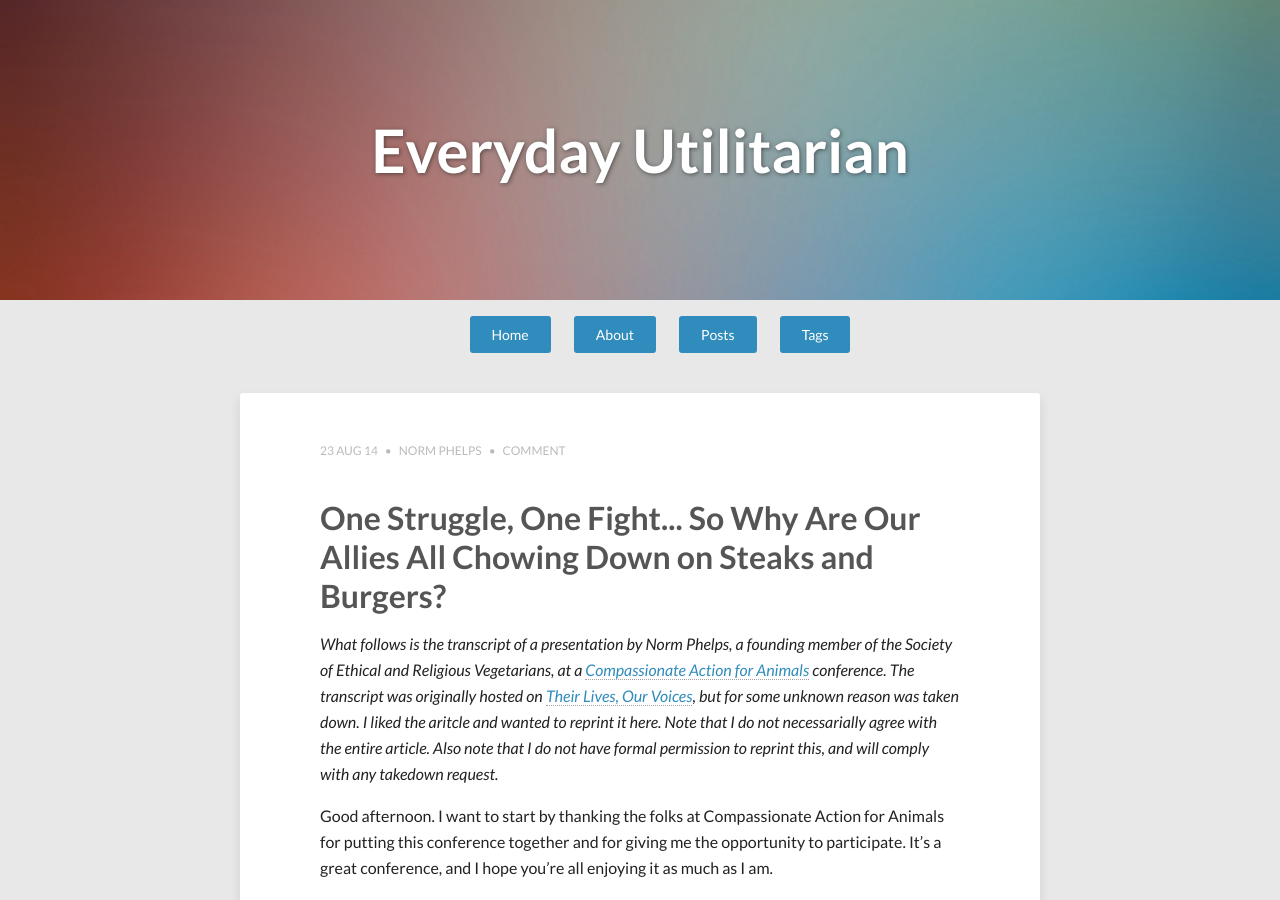
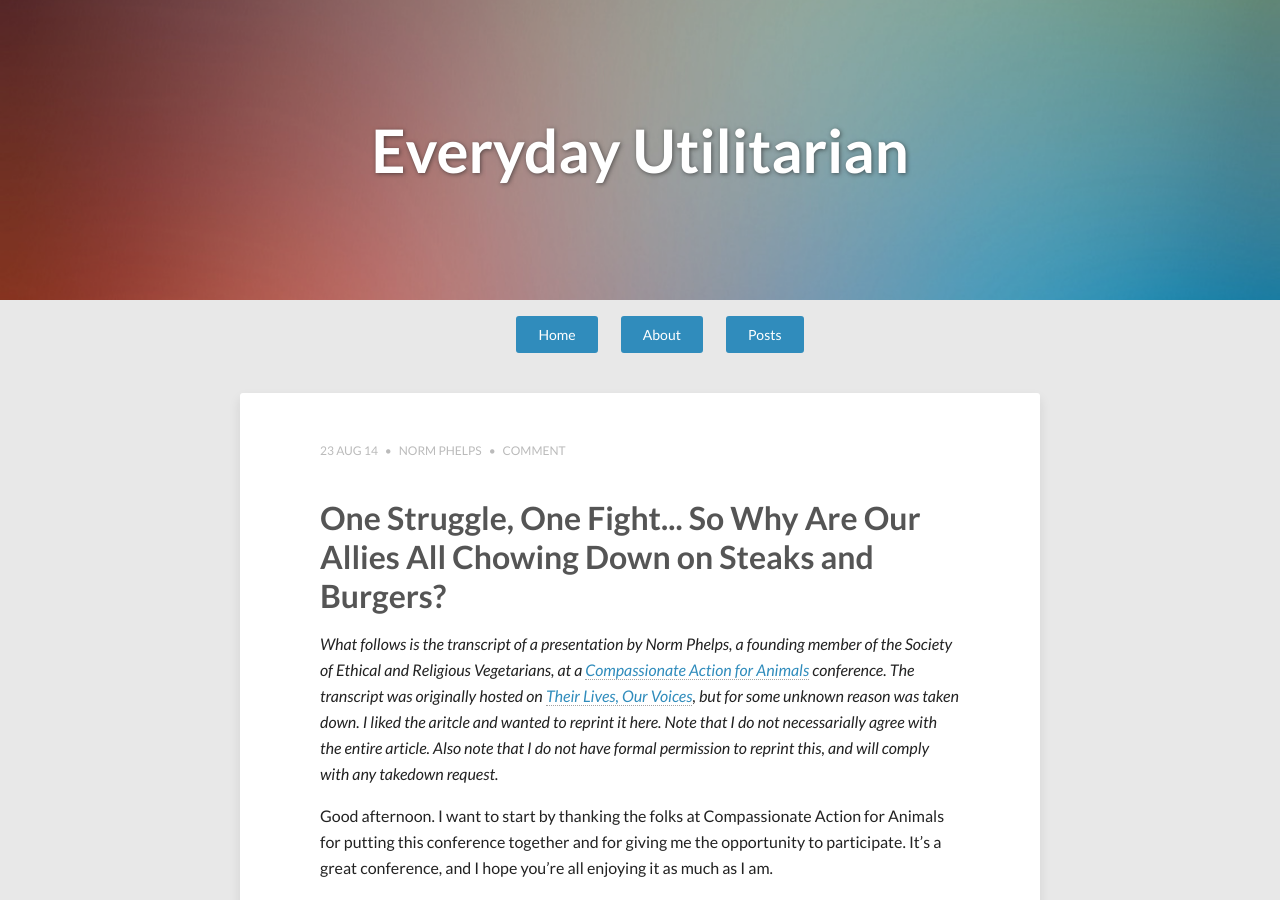
Before and after one commit to peterhurford/peterhurford.github.io, a Jekyll site: the page built from index.html, in a window 1280 px wide and 900 px high. Built offline with Jekyll 4.4.1, drawn with Linux system fonts in a browser that asks for light colours; the list of posts is cut into pages by our own code.

Commit message:
Updated menu links

```diff
--- a/_includes/menu.html
+++ b/_includes/menu.html
@@ -1,6 +1,5 @@
 <ul id="menu">
 	<li><a href="{{ site.url }}" class="btn btn-info">Home</a></li>
-	<li><a href="{{ site.url }}/essays/who-is-this-peter-guy/" class="btn btn-info">About</a></li>
-	<li><a href="{{ site.url }}/posts" class="btn btn-info">Posts</a></li>
-	<li><a href="{{ site.url }}/tags" class="btn btn-info">Tags</a></li>
+	<li><a href="http://www.peterhurford.com" class="btn btn-info">About</a></li>
+	<li><a href="http://www.peterhurford.com/other/blog.html" class="btn btn-info">Posts</a></li>
 </ul>
```
